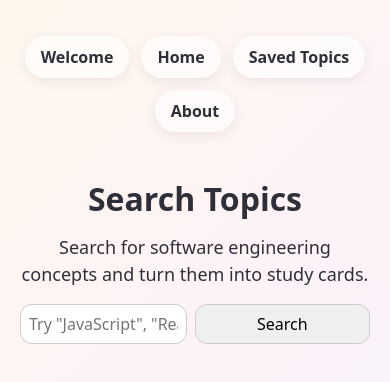
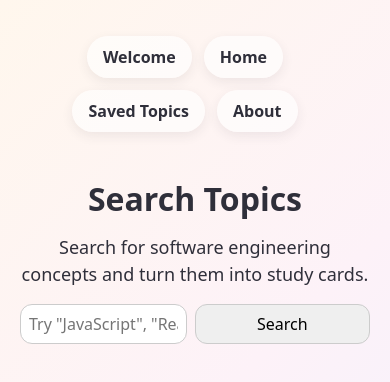
Before and after one commit to Mia-Cran/software-engineering-study-tracker, a React (Vite) app: page /home in a window 390 px wide. Shown: the top 382 px of the page. Built offline with nearby package versions, Linux system fonts and the light colour scheme.

Commit message:
Polish navigation and saved topics styles

```diff
--- a/src/components/Header/Header.css
+++ b/src/components/Header/Header.css
@@ -1,16 +1,17 @@
 .header {
   width: 100%;
-  max-width: 900px;
-  margin-bottom: 32px;
   padding: 16px 0;
+  margin: 0 auto 32px;
 
 }
 
 .header__nav {
   display: flex;
-  justify-content: center;
+  justify-content: flex-end;
   gap: 20px;
+  padding-right: 20px;
 }
+
 
 .header__link {
   padding: 10px 16px;
@@ -24,10 +25,16 @@
   transition: transform 0.2s ease, box-shadow 0.2s ease;
 }
 
+.header__link:hover {
+  outline: 2px solid #2f2f3a;
+  outline-offset: 3px;
+}
+
 @media screen and (max-width: 600px) {
   .header__nav {
     flex-wrap: wrap;
     justify-content: center;
     gap: 12px;
+    transform: translateX(0);
   }
 }
```
